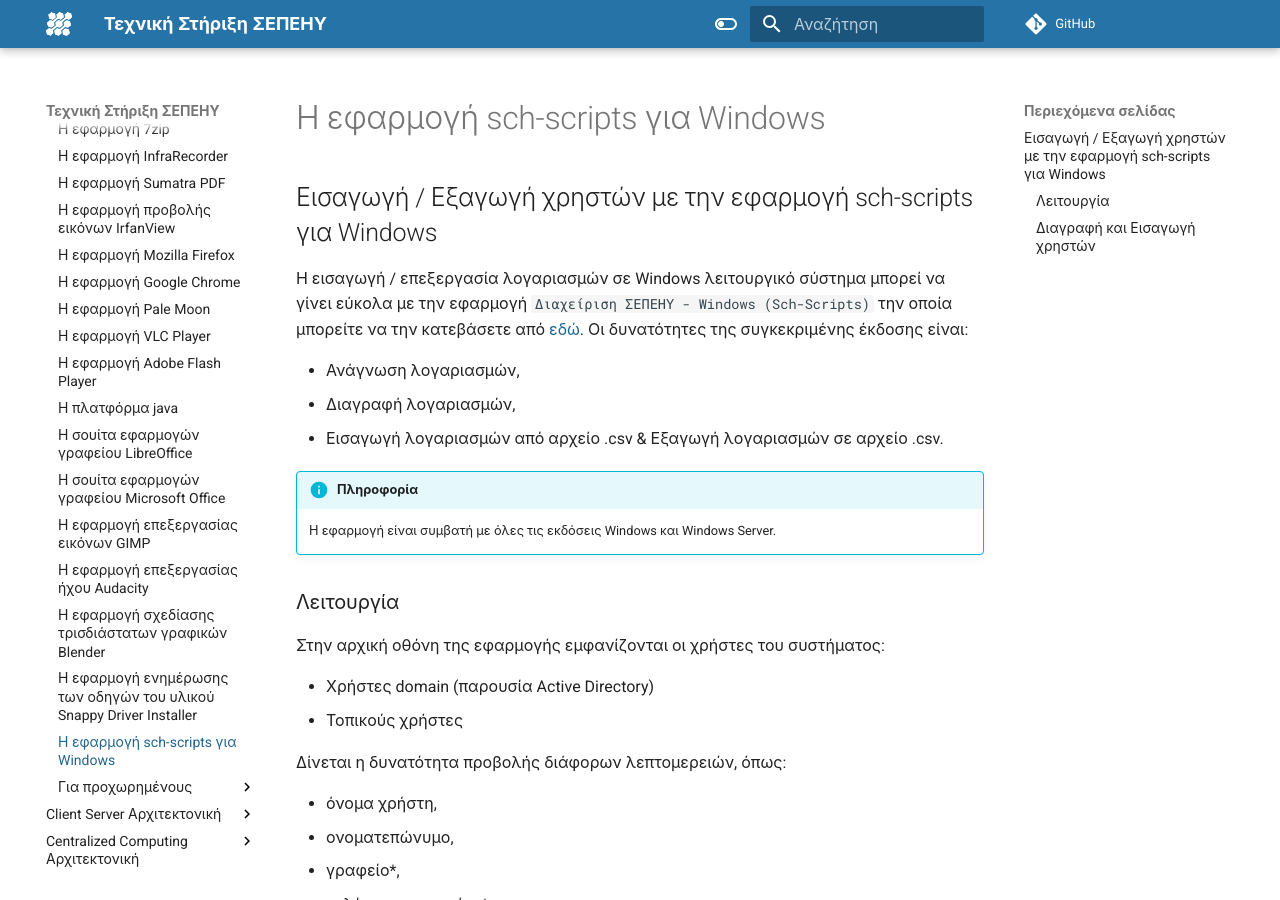
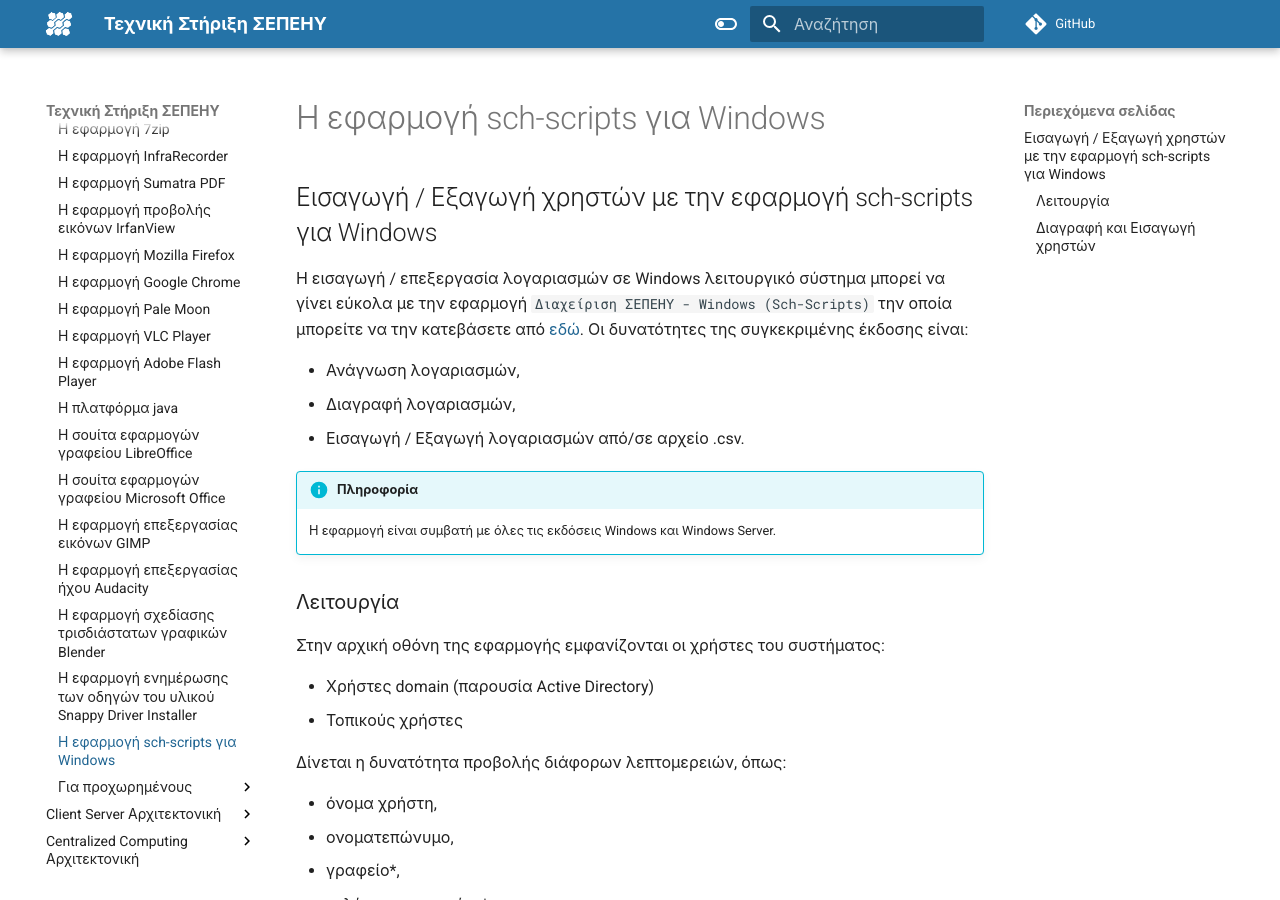
Before and after one commit to pe86/windows, an MkDocs documentation site: the page built from docs/software/sch-scripts.md, in a window 1280 px wide and 900 px high. Built offline with MkDocs 1.6.1 and Material for MkDocs 9.7.7, drawn with Linux system fonts in a browser that asks for light colours; comment, search, counter and statistics services are not loaded.

Commit message:
minor changes 2nd part

```diff
--- a/docs/software/sch-scripts.md
+++ b/docs/software/sch-scripts.md
@@ -6,7 +6,7 @@
 
 * Ανάγνωση λογαριασμών,
 * Διαγραφή λογαριασμών,
-* Εισαγωγή λογαριασμών από αρχείο .csv & Εξαγωγή λογαριασμών σε αρχείο .csv.
+* Εισαγωγή / Εξαγωγή λογαριασμών από/σε αρχείο .csv.
 
 !!! info "Πληροφορία"
     Η εφαρμογή είναι συμβατή με όλες τις εκδόσεις Windows και Windows Server.
```
